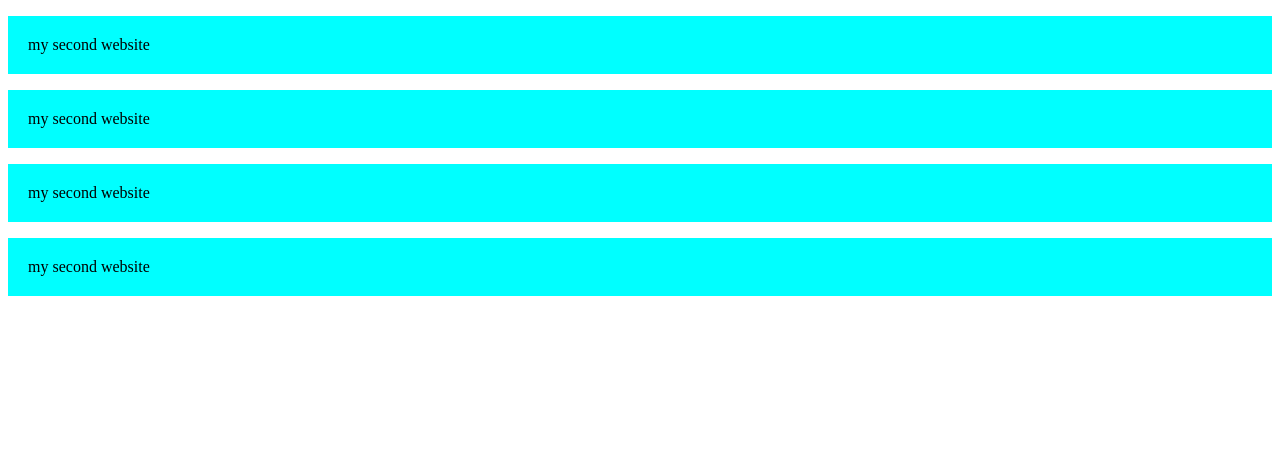
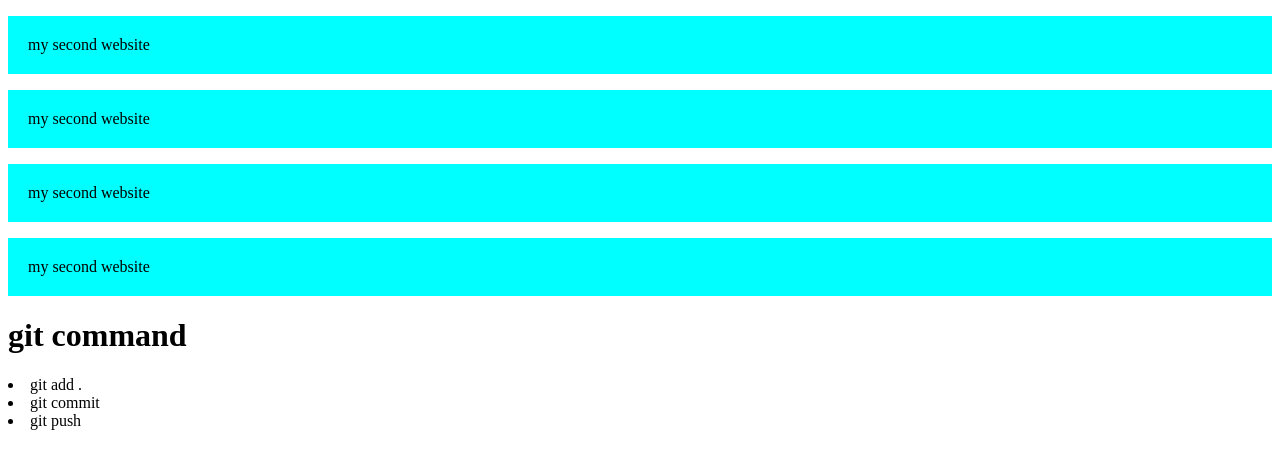
Before and after one commit to tahiamustofa/my-simple-website, a plain HTML site: page index.html in a window 1280 px wide. Drawn offline with Linux system fonts and the light colour scheme.

Commit message:
added more html

```diff
--- a/index.html
+++ b/index.html
@@ -11,6 +11,10 @@
     <p>my second website</p>
     <p>my second website</p>
     <p>my second website</p>
+    <h1>git command</h1>
+    <li>git add .</li>
+    <li>git commit</li>
+    <li>git push</li>
 
 </body>
 </html>
```
